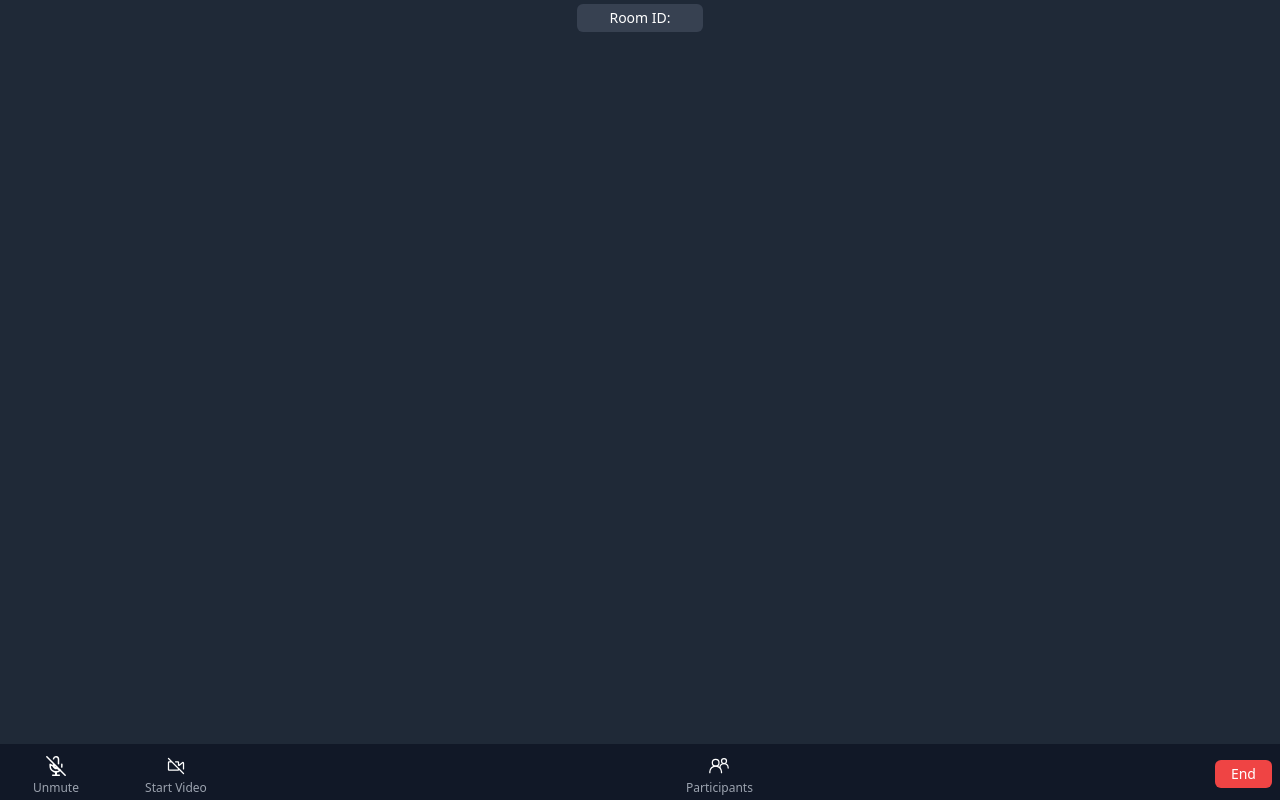
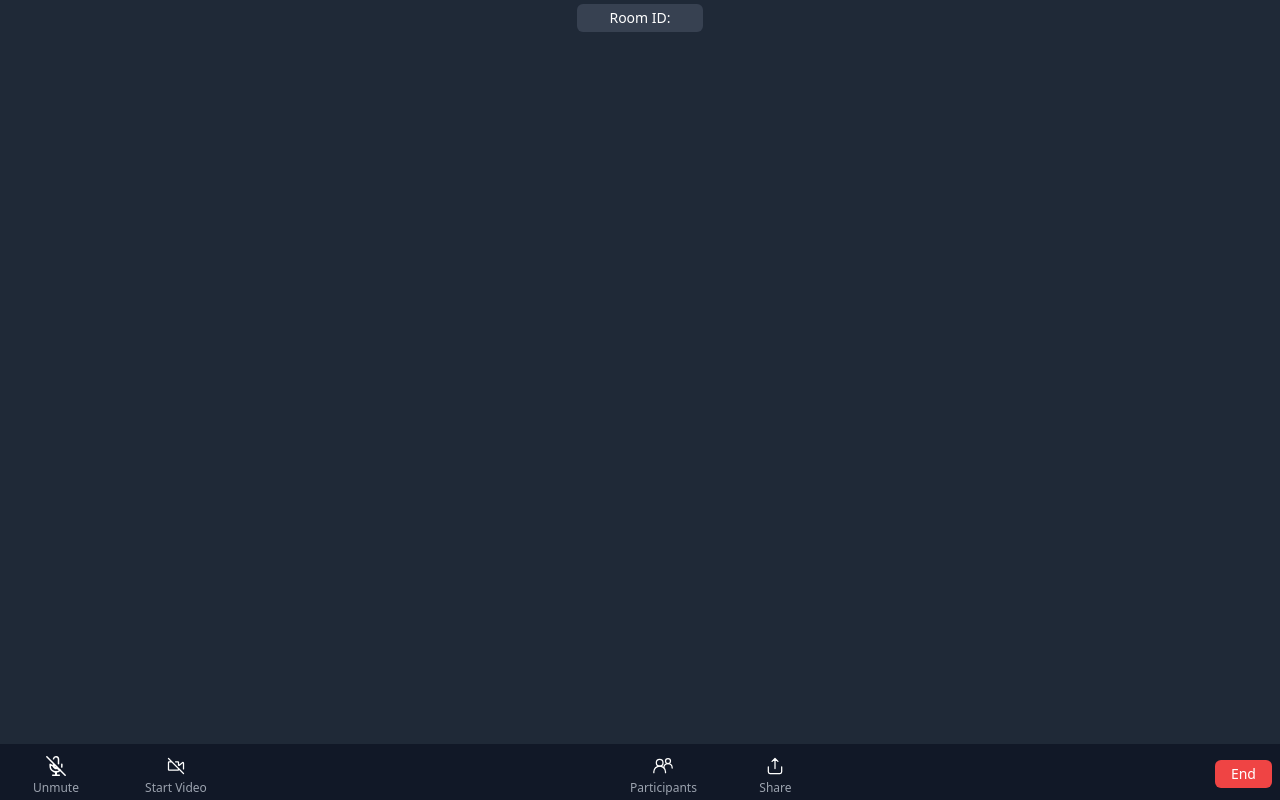
Before and after one commit to alibaihaqi/nuxtweb-socket, a Nuxt app: page /room in a window 1280 px wide. Built offline with nearby package versions, Linux system fonts and the light colour scheme; no server answers.

Commit message:
feat: update footer components

```diff
--- a/components/Room/Footer.vue
+++ b/components/Room/Footer.vue
@@ -14,10 +14,16 @@
       />
     </section>
 
-    <section>
+    <section class="flex">
       <ActionButton
+        class="hidden sm:inline-flex"
         :isActive="roomStore.isShowParticipants"
         :sources="PARTICIPANTS_ICON_SETS"
+        @onClickHandler="onClickHandler('setIsShowParticipants')"
+      />
+      <ActionButton
+        :isActive="roomStore.isShareScreenActive"
+        :sources="SHARE_SCREEN_ICON_SETS"
         @onClickHandler="onClickHandler('setIsShowParticipants')"
       />
     </section>
@@ -38,6 +44,7 @@ import ActionButton from '@/components/Room/ActionButton.vue'
 import {
   MICROPHONE_ICON_SETS,
   PARTICIPANTS_ICON_SETS,
+  SHARE_SCREEN_ICON_SETS,
   VIDEO_ICON_SETS,
 } from '@/constants/room/icon'
 
```
